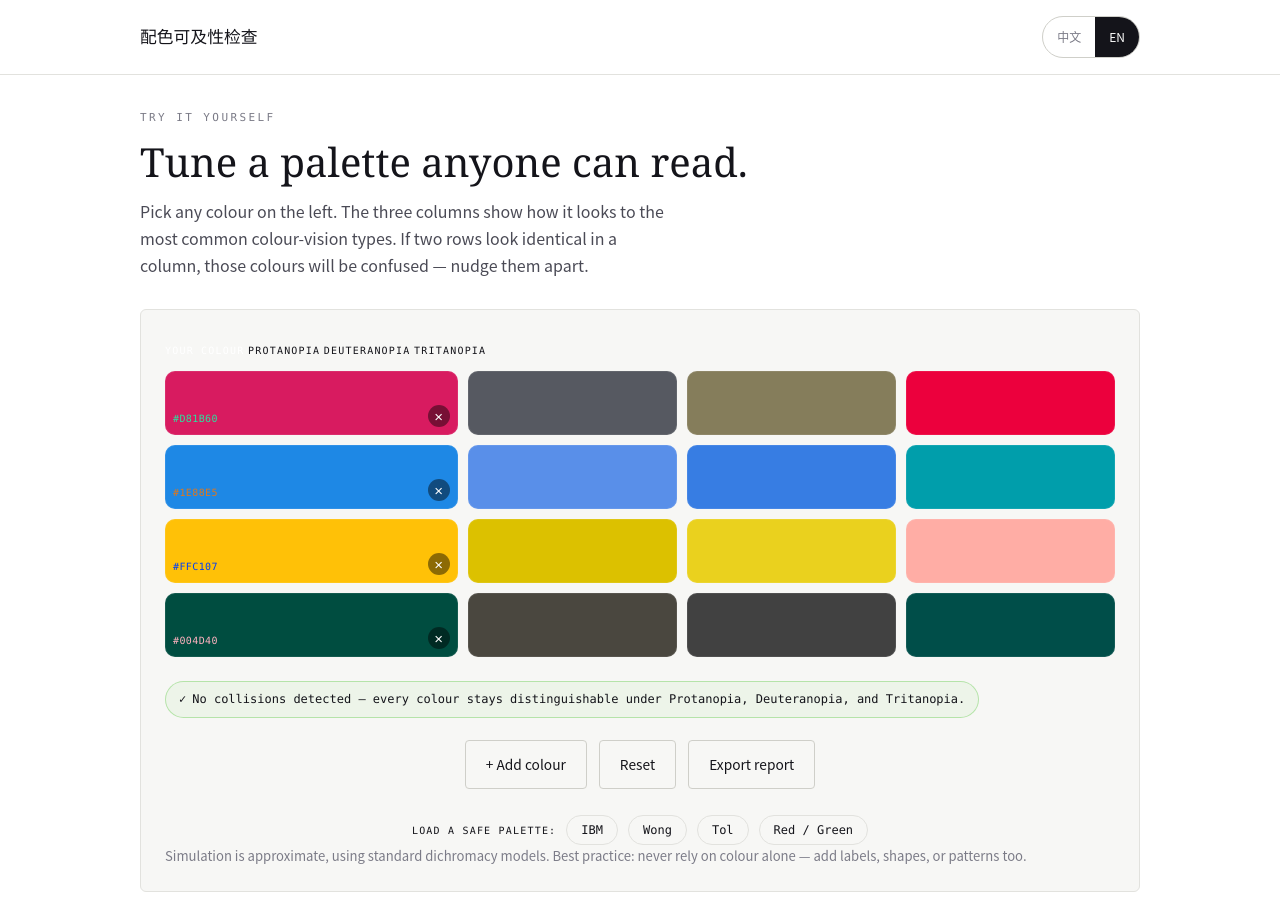
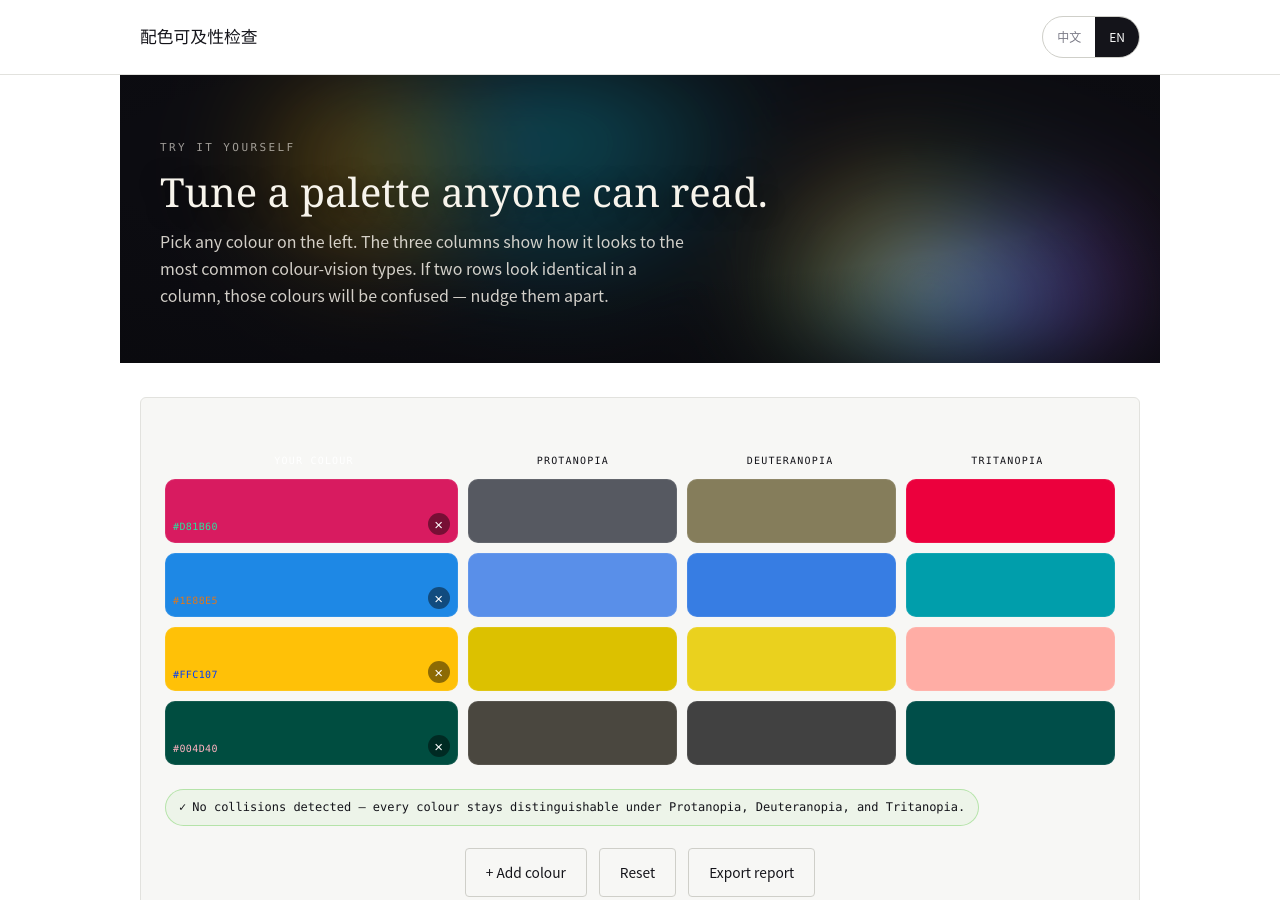
Before and after one commit to fatduckzzz/through-their-eyes-palette, a plain HTML site: page index.html in a window 1280 px wide. Shown: the top 900 px of the page. Drawn offline with Linux system fonts and the light colour scheme.

Commit message:
Bring the drifting colour field over from the main site
Same six-blob radial gradient field as through-their-eyes, composited with
'lighter' and blurred heavily in CSS, rendered at 0.42x viewport resolution
because a 46px blur makes full resolution pure waste. Skipped entirely under
prefers-reduced-motion, which falls back to a static gradient so the header does
not become a black slab.

One deliberate difference from the main site: the field is confined to the
header. On through-their-eyes it runs behind everything, which is fine for a
narrative. Here it would sit behind the palette table and the analysis canvas —
the two places where the whole point is judging colour, and where a shifting
coloured backdrop would bias the judgement being made. Below the header the page
stays neutral.

Also re-extracted the .ct-* rules from the main stylesheet. The first pass walked
top level only, so a rule living inside an @media block came out on its own while
that block's closing brace leaked in behind it. The stray brace left every
subsequent rule at the wrong nesting depth, which is why the new header styles
appeared to do nothing at all. The extractor now rebuilds @media wrappers around
the rules it keeps, and asserts the result is balanced and never goes negative.

Co-Authored-By: Claude Opus 5 <noreply@anthropic.com>

```diff
--- /dev/null
+++ b/ambient.js
@@ -0,0 +1,69 @@
+/* ============================================================
+   ambient.js — 流动的彩色背景
+
+   与主站 through-their-eyes 的实现相同：六团不同色相的径向渐变
+   在屏幕上缓慢漂移，用 lighter 合成叠加，再由 CSS 做重模糊。
+
+   两点是刻意保留的：
+   - 画布只按视口的 0.42 倍分辨率渲染。反正后面要 blur(46px)，
+     全分辨率纯属浪费，缩小后手机上也跑得动。
+   - prefers-reduced-motion 时整个模块不启动，连画布都不建。
+
+   这是个检查颜色的工具，所以背景**只铺在页首**，不铺到配色表和
+   分析结果下面——判断颜色的地方必须是中性底色，否则背景会干扰
+   你正在评估的那些颜色。这一点与主站不同，主站的背景是通铺的。
+   ============================================================ */
+
+(function () {
+  'use strict';
+
+  if (window.matchMedia && matchMedia('(prefers-reduced-motion: reduce)').matches) return;
+
+  var cv = document.getElementById('ambient');
+  if (!cv || !cv.getContext) return;
+
+  var ctx = cv.getContext('2d');
+  var W = 2, H = 2, SCALE = 0.42;
+
+  function resize() {
+    var host = cv.parentNode;
+    W = cv.width = Math.max(2, Math.floor(host.offsetWidth * SCALE));
+    H = cv.height = Math.max(2, Math.floor(host.offsetHeight * SCALE));
+  }
+  resize();
+  addEventListener('resize', resize);
+
+  var hues = [6, 30, 140, 178, 210, 266];
+  var blobs = [];
+  for (var i = 0; i < 6; i++) {
+    blobs.push({
+      h: hues[i],
+      ax: Math.random() * 6.283, ay: Math.random() * 6.283,
+      sx: 0.10 + Math.random() * 0.10, sy: 0.09 + Math.random() * 0.10,
+      r: 0.48 + Math.random() * 0.34
+    });
+  }
+
+  var tt = 0;
+  function frame() {
+    tt += 0.0022;
+    ctx.clearRect(0, 0, W, H);
+    ctx.globalCompositeOperation = 'lighter';
+    for (var i = 0; i < blobs.length; i++) {
+      var b = blobs[i];
+      var x = (0.5 + 0.43 * Math.sin(b.ax + tt * b.sx * 6.283)) * W;
+      var y = (0.5 + 0.43 * Math.cos(b.ay + tt * b.sy * 6.283)) * H;
+      var rad = b.r * Math.min(W, H);
+      var hue = (b.h + tt * 20) % 360;
+      var g = ctx.createRadialGradient(x, y, 0, x, y, rad);
+      g.addColorStop(0, 'hsla(' + hue + ',85%,58%,0.40)');
+      g.addColorStop(1, 'hsla(' + hue + ',85%,58%,0)');
+      ctx.fillStyle = g;
+      ctx.beginPath();
+      ctx.arc(x, y, rad, 0, 6.2832);
+      ctx.fill();
+    }
+    requestAnimationFrame(frame);
+  }
+  requestAnimationFrame(frame);
+})();
--- a/index.html
+++ b/index.html
@@ -23,9 +23,12 @@
 <main class="wrap" id="ctool">
 
   <div class="intro">
-    <div class="kicker" data-i="ct.kicker"></div>
-    <h1 data-i="ct.title"></h1>
-    <p class="lede" data-i="ct.lede"></p>
+    <canvas id="ambient" aria-hidden="true"></canvas>
+    <div class="intro-inner">
+      <div class="kicker" data-i="ct.kicker"></div>
+      <h1 data-i="ct.title"></h1>
+      <p class="lede" data-i="ct.lede"></p>
+    </div>
   </div>
 
   <!-- ── 配色表 ───────────────────────────────────────────── -->
@@ -97,6 +100,7 @@
 
 </main>
 
+<script src="ambient.js" defer></script>
 <script src="i18n.js"></script>
 <script src="ctool.js"></script>
 <script src="analyse.js"></script>
--- a/style.css
+++ b/style.css
@@ -87,13 +87,11 @@ h2{font-family:var(--serif);font-weight:400;font-size:1.3rem;margin-bottom:6px}
 .colophon a{color:inherit}
 
 /* ============================================================
-   以下抽自主站 style.css（.ct-* / #ctool 相关规则）
+   以下抽自主站 style.css
+   （按 @media 结构完整抽取，避免孤立右括号破坏后续嵌套）
    ============================================================ */
 
 .btn,.btn.ghost,.pill,.replies button,.likert button,.chips button,.switch,.ct-preset,input[type=range],.field{text-shadow:none}
-}
-
-/* ---------- colour-vision palette simulator ---------- */
 #ctool .ct-head{display:grid;grid-template-columns:1.4fr 1fr 1fr 1fr;gap:10px;margin-top:30px;padding:0 4px}
 #ctool .ct-col-lbl{font-family:var(--mono);font-size:10px;letter-spacing:.12em;text-transform:uppercase;color:var(--mute);text-align:center}
 html[lang="zh"] #ctool .ct-col-lbl{font-family:var(--sans);letter-spacing:.04em}
@@ -138,18 +136,54 @@ html[lang="zh"] #ctool .ct-img-panel-lbl{font-family:var(--sans);letter-spacing:
 }
 @media(max-width:600px){
   #ctool .ct-head,#ctool .ct-row{grid-template-columns:1.3fr 1fr 1fr 1fr;gap:6px}
-#ctool .ct-cell{height:50px}
-#ctool .ct-code{display:none}
+  #ctool .ct-cell{height:50px}
+  #ctool .ct-code{display:none}
 }
-
-/* Decorative hover states only where a real pointer exists. On touch screens a
-   :hover rule sticks after the tap, leaving elements visually "stuck". */
 @media(hover:none){
   .btn:hover,.choice:hover,.vcard:hover,.brow:hover,.qnav-btn:hover,
   .ct-preset:hover,.ct-cell:hover{transform:none}
+}
 
-.an-sev{font-size:11px;letter-spacing:.04em;padding:3px 9px;border-radius:999px;
-  border:1px solid currentColor;white-space:nowrap}
-.an-sev.is-high{color:var(--warn)}
-.an-sev.is-moderate{color:var(--accent)}
-.an-caveat + .an-caveat{margin-top:8px;padding-top:0;border-top:0}
+/* ============================================================
+   页首的流动彩色背景（ambient.js）
+
+   跟主站同一套视觉，但**只铺在页首**。下面的配色表和分析结果
+   保持中性底色——这是个判断颜色的工具，背景一旦有颜色，就会干扰
+   你正在评估的那些颜色。同理，画布上叠了一层暗色渐变收住底部，
+   让文字在任何一帧上都读得清。
+   ============================================================ */
+
+.intro{
+  position:relative;isolation:isolate;overflow:hidden;
+  margin:-34px -20px 34px;padding:64px 20px 54px;
+  background:#0c0c11;color:#f3efe6;
+}
+.intro-inner{position:relative;z-index:2;width:var(--measure);margin:0 auto;padding:0 20px}
+.intro .kicker{color:rgba(243,239,230,.62)}
+.intro h1{color:#f7f4ec;text-shadow:0 2px 20px rgba(0,0,0,.5)}
+.intro .lede{color:rgba(243,239,230,.86)}
+
+#ambient{
+  position:absolute;inset:0;z-index:0;width:100%;height:100%;
+  opacity:.82;filter:blur(46px) saturate(150%);
+  mix-blend-mode:screen;pointer-events:none;
+}
+/* 收边：四周压暗，文字不会撞上某一团高亮 */
+.intro::after{
+  content:"";position:absolute;inset:0;z-index:1;pointer-events:none;
+  background:radial-gradient(120% 100% at 50% 30%,transparent 40%,rgba(8,8,12,.72) 100%);
+}
+
+@media(prefers-reduced-motion:reduce){
+  /* 不跑动画时给一层静态渐变，免得页首变成一块纯黑 */
+  #ambient{display:none}
+  .intro{background:
+    radial-gradient(60% 80% at 18% 22%,rgba(255,91,74,.30),transparent 60%),
+    radial-gradient(55% 75% at 78% 30%,rgba(70,166,255,.28),transparent 60%),
+    radial-gradient(60% 80% at 50% 90%,rgba(127,211,107,.24),transparent 60%),
+    #0c0c11;}
+}
+
+@media(max-width:620px){
+  .intro{padding:44px 20px 38px}
+}
```
